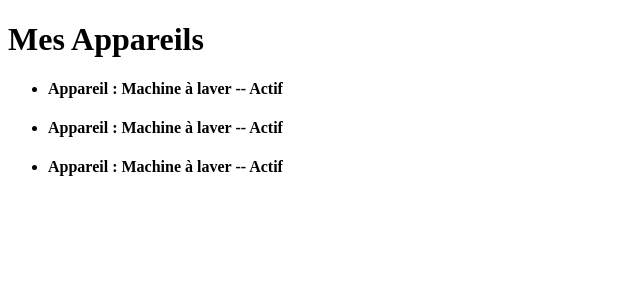
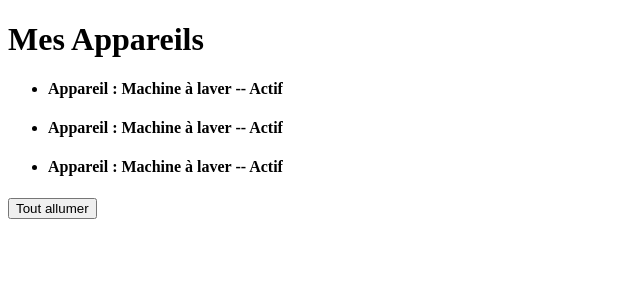
Before and after one commit to HeithemLejmi/Angular-Projects, an Angular app: page / in a window 1280 px wide. Shown: the top 300 px of the page, without its empty margins (0-640 px from the left). Built offline with nearby package versions, Linux system fonts and the light colour scheme.

Commit message:
Update the button toutAllumer & add l'event binding

```diff
--- a/src/app/app.component.html
+++ b/src/app/app.component.html
@@ -7,6 +7,8 @@
         <app-appareil></app-appareil>
         <app-appareil></app-appareil>
       </ul>
+      <button class="btn btn-success"
+              [disabled]="!isAuth">Tout allumer</button>
     </div>
   </div>
 </div>
--- a/src/app/app.component.ts
+++ b/src/app/app.component.ts
@@ -6,5 +6,12 @@
   styleUrls: ['./app.component.css']
 })
 export class AppComponent {
-
+  isAuth = false;
+  constructor() {
+  setTimeout(
+    () => {
+      this.isAuth = true;
+    }, 4000
+    );
+  }
 }
```
